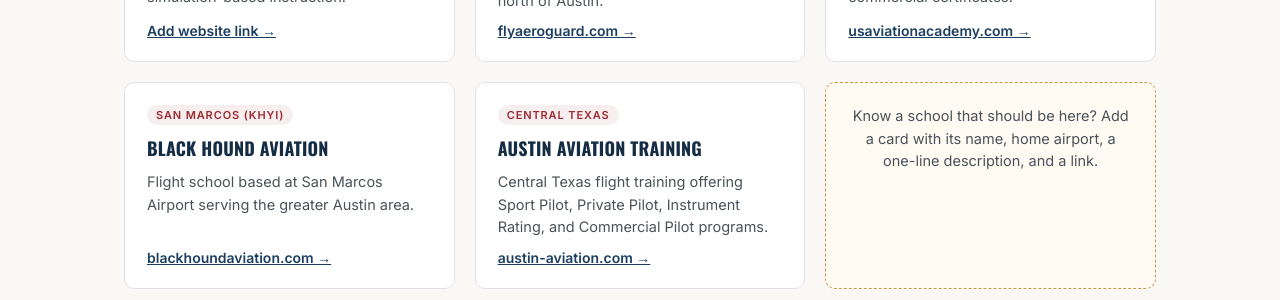
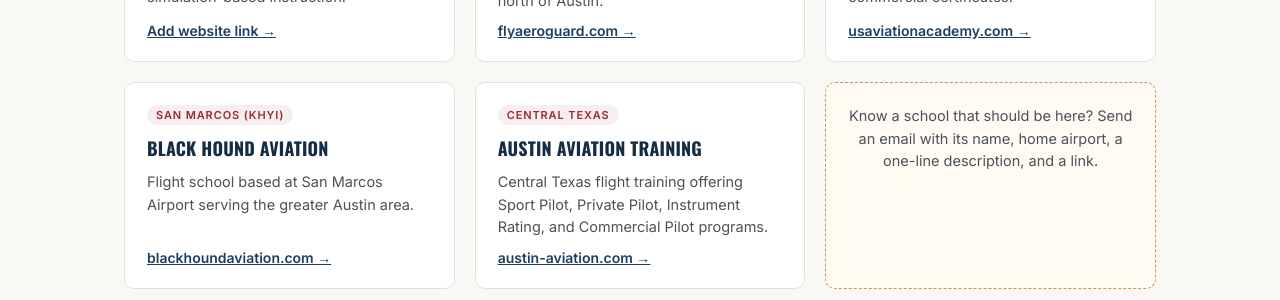
Before and after one commit to aboyden/austinpilots, a Jekyll site: the page built from flight-schools.html, in a window 1280 px wide. Shown: the part 959-1259 px from the top of the page. Built offline with Jekyll 4.4.1, drawn with Linux system fonts in a browser that asks for light colours.

Commit message:
Tweak flight-schools placeholder wording to 'send an email'

```diff
--- a/flight-schools.html
+++ b/flight-schools.html
@@ -105,7 +105,7 @@
       </div>
 
       <div class="card placeholder">
-        <p>Know a school that should be here? Add a card with its name, home
+        <p>Know a school that should be here? Send an email with its name, home
         airport, a one-line description, and a link.</p>
       </div>
 
```
